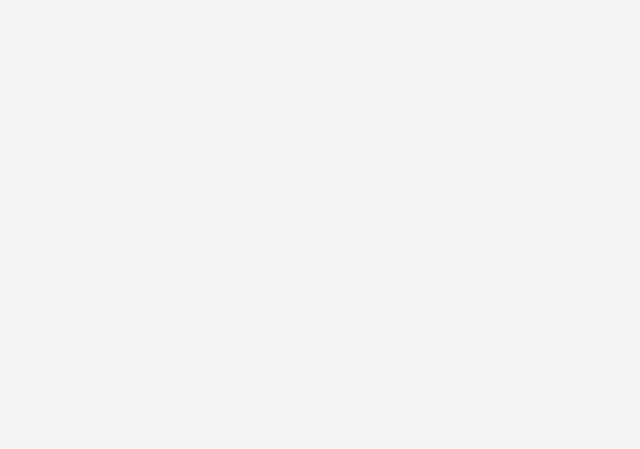
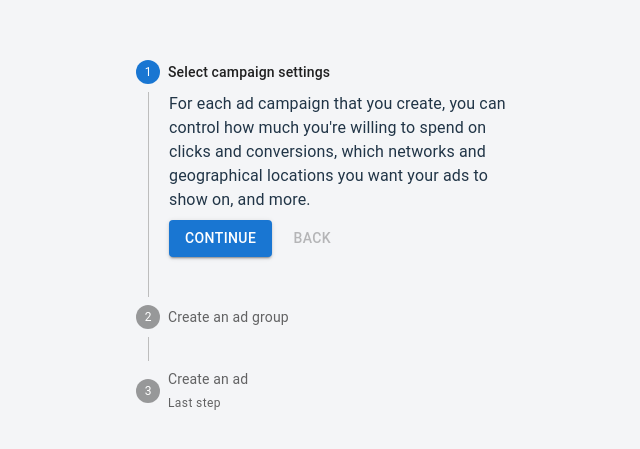
Before and after one commit to ABDULRAHMAN-M-CODE/FinSight_AI, a React (Vite) app in the folder frontend/: page /IntroStepper in a window 1280 px wide. Before the commit this address had no page. Shown: the part 163-612 px from the top of the page, without its empty margins (304-944 px from the left). Built offline with nearby package versions, Linux system fonts and the light colour scheme.

Commit message:
Still Working on Login Page
Files Updated :
App.tsx
App.tsx

Files Created :
IntroStepper.tsx

I used Ready-made Component from Internet called Stepper UI

```diff
--- a/frontend/package.json
+++ b/frontend/package.json
@@ -10,7 +10,10 @@
     "preview": "vite preview"
   },
   "dependencies": {
+    "@emotion/react": "^11.14.0",
+    "@emotion/styled": "^11.14.1",
     "@fortawesome/fontawesome-free": "^7.1.0",
+    "@mui/material": "^7.3.5",
     "@reduxjs/toolkit": "^2.9.2",
     "react": "^19.1.1",
     "react-dom": "^19.1.1",
--- a/frontend/src/App.css
+++ b/frontend/src/App.css
@@ -239,9 +239,9 @@ height: 48px;
 /* Gray/02 */
 border: 1px solid #4B5768;
 border-radius: 8px;
-
+color: black;
 background-color: #F4F5F7;
-
+font-size: 1.1rem;
 }
 #Email_Input::placeholder{
 
--- a/frontend/src/App.tsx
+++ b/frontend/src/App.tsx
@@ -5,6 +5,8 @@ import { useDispatch } from 'react-redux';
 import { setPage } from './mainSlice';
 import './App.css'
 import { Routes,Route,useNavigate } from 'react-router-dom';
+import IntroStepper from './IntroStepper';
+
 
 function WelcomePage(){
   const dispatch=useDispatch();
@@ -18,7 +20,7 @@ function WelcomePage(){
             </div>
             <div id="Split_Line"></div>
             <button id='Continue' onClick={()=>{
-              dispatch(setPage("continue...."))
+              dispatch(setPage("Login"))
               navigate("/Login")
             }}>Start Your Journey</button>
         </div>
@@ -27,6 +29,8 @@ function WelcomePage(){
 
   }
   function Login(){
+   const dispatch=useDispatch();
+  const navigate=useNavigate();
     return(
       <>
         <div id='Login_Frame'>
@@ -41,7 +45,10 @@ function WelcomePage(){
                 <div id='Password_Div'>
                   <div id='Password_Header'>
                     <p id='Password_Label'>Password</p>
-                    <Link to="/Forgot_Password" id="Right_text">Forgot Password?</Link>
+                    <Link to="/Forgot_Password" id="Right_text" onClick={()=>
+                      dispatch(setPage("Forgot_Password"))
+
+                    }>Forgot Password?</Link>
                   </div>
                   <div  id='Password_Input'>
                     <input  id="text" />
@@ -56,7 +63,10 @@ function WelcomePage(){
                   <input  type='checkbox' id="Tick"/>
                   <p id="Keep_me_signed_in">Keep me signed in</p>
                 </div>
-                <button id='Login_Button'>Login</button>
+                <button id='Login_Button' onClick={()=>
+
+                  navigate("/IntroStepper")
+                }>Login</button>
               </div>
             </div>
             <div id='Divider_2'>
@@ -66,7 +76,10 @@ function WelcomePage(){
 
               </div>
             </div>
-            <button id="Button_Secondry">
+            <button id="Button_Secondry" onClick={()=>{
+              dispatch(setPage("SignUp_With_Google"))
+              navigate("/SignUp_With_Google")
+            }}>
               <img src="https://developers.google.com/identity/images/g-logo.png" alt="Google G" width="30" height="30"  id="gogle_icon"/>
 
               <p id="Continue_With_Google">Continue With Google</p>
@@ -78,6 +91,34 @@ function WelcomePage(){
       </>
     );
   }
+  function ForgotPassword(){
+    return(
+      <>
+      <button>lets make u new password</button>
+      </>
+    );
+  }
+  function Form(){
+    return(
+      <>
+        <button>lets ask u couple of questions</button>
+      </>
+    );
+  }
+  function SignUp(){
+    return(
+      <>
+        <button>lets make u account</button>
+      </>
+    );
+  }
+  function SignUpWithGoogle(){
+    return(
+      <>
+        <button>Page no completed</button>
+      </>
+    );
+  }
 function App() {
 
 
@@ -86,6 +127,12 @@ function App() {
           <Routes>
             <Route path="/" element={<WelcomePage />}/>
             <Route path='/Login' element={<Login />} />
+            <Route path="Forgot_Password" element={ <ForgotPassword /> } />
+            <Route path="/IntroStepper"  element={<IntroStepper />}/>
+            <Route path="/Form"  element={<Form />}/>
+            <Route path="/Signup"  element={<SignUp/>}/>
+            <Route path="/SignUp_With_Google"  element={<SignUpWithGoogle/>}/>
+
           </Routes>
 
         );
--- /dev/null
+++ b/frontend/src/IntroStepper.tsx
@@ -0,0 +1,93 @@
+import * as React from 'react';
+import Box from '@mui/material/Box';
+import Stepper from '@mui/material/Stepper';
+import Step from '@mui/material/Step';
+import StepLabel from '@mui/material/StepLabel';
+import StepContent from '@mui/material/StepContent';
+import Button from '@mui/material/Button';
+import Paper from '@mui/material/Paper';
+import Typography from '@mui/material/Typography';
+
+const steps = [
+  {
+    label: 'Select campaign settings',
+    description: `For each ad campaign that you create, you can control how much
+              you're willing to spend on clicks and conversions, which networks
+              and geographical locations you want your ads to show on, and more.`,
+  },
+  {
+    label: 'Create an ad group',
+    description:
+      'An ad group contains one or more ads which target a shared set of keywords.',
+  },
+  {
+    label: 'Create an ad',
+    description: `Try out different ad text to see what brings in the most customers,
+              and learn how to enhance your ads using features like ad extensions.
+              If you run into any problems with your ads, find out how to tell if
+              they're running and how to resolve approval issues.`,
+  },
+];
+
+export default function VerticalLinearStepper() {
+  const [activeStep, setActiveStep] = React.useState(0);
+
+  const handleNext = () => {
+    setActiveStep((prevActiveStep) => prevActiveStep + 1);
+  };
+
+  const handleBack = () => {
+    setActiveStep((prevActiveStep) => prevActiveStep - 1);
+  };
+
+  const handleReset = () => {
+    setActiveStep(0);
+  };
+
+  return (
+    <Box sx={{ maxWidth: 400 }}>
+      <Stepper activeStep={activeStep} orientation="vertical">
+        {steps.map((step, index) => (
+          <Step key={step.label}>
+            <StepLabel
+              optional={
+                index === steps.length - 1 ? (
+                  <Typography variant="caption">Last step</Typography>
+                ) : null
+              }
+            >
+              {step.label}
+            </StepLabel>
+            <StepContent>
+              <Typography>{step.description}</Typography>
+              <Box sx={{ mb: 2 }}>
+                <Button
+                  variant="contained"
+                  onClick={handleNext}
+                  sx={{ mt: 1, mr: 1 }}
+                >
+                  {index === steps.length - 1 ? 'Finish' : 'Continue'}
+                </Button>
+                <Button
+                  disabled={index === 0}
+                  onClick={handleBack}
+                  sx={{ mt: 1, mr: 1 }}
+                >
+                  Back
+                </Button>
+              </Box>
+            </StepContent>
+          </Step>
+        ))}
+      </Stepper>
+      {activeStep === steps.length && (
+        <Paper square elevation={0} sx={{ p: 3 }}>
+          <Typography>All steps completed - you&apos;re finished</Typography>
+          <Button onClick={handleReset} sx={{ mt: 1, mr: 1 }}>
+            Reset
+          </Button>
+        </Paper>
+      )}
+    </Box>
+  );
+}
```
Also changed, not shown: 1 other file (tests, documents, lock files or other folders).
